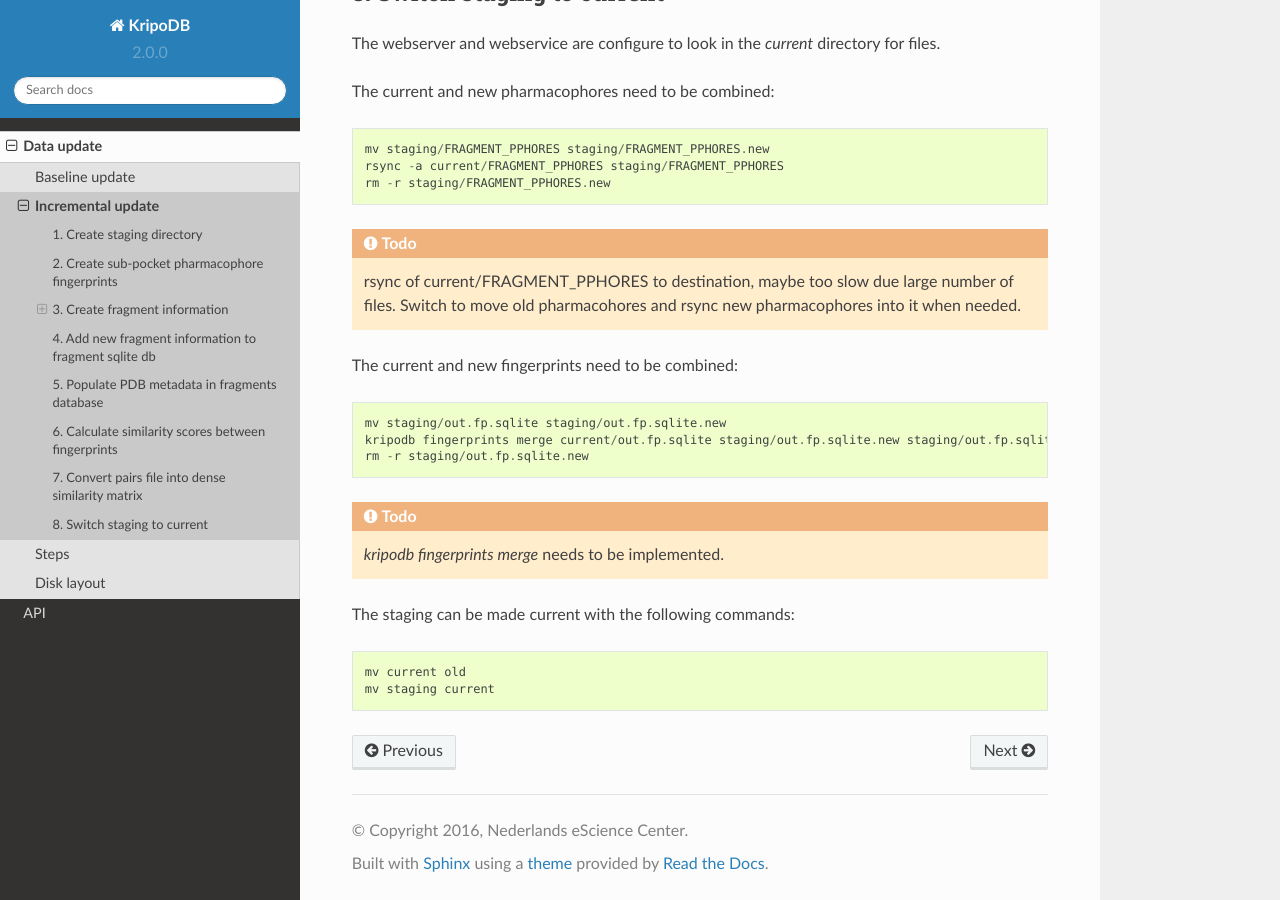
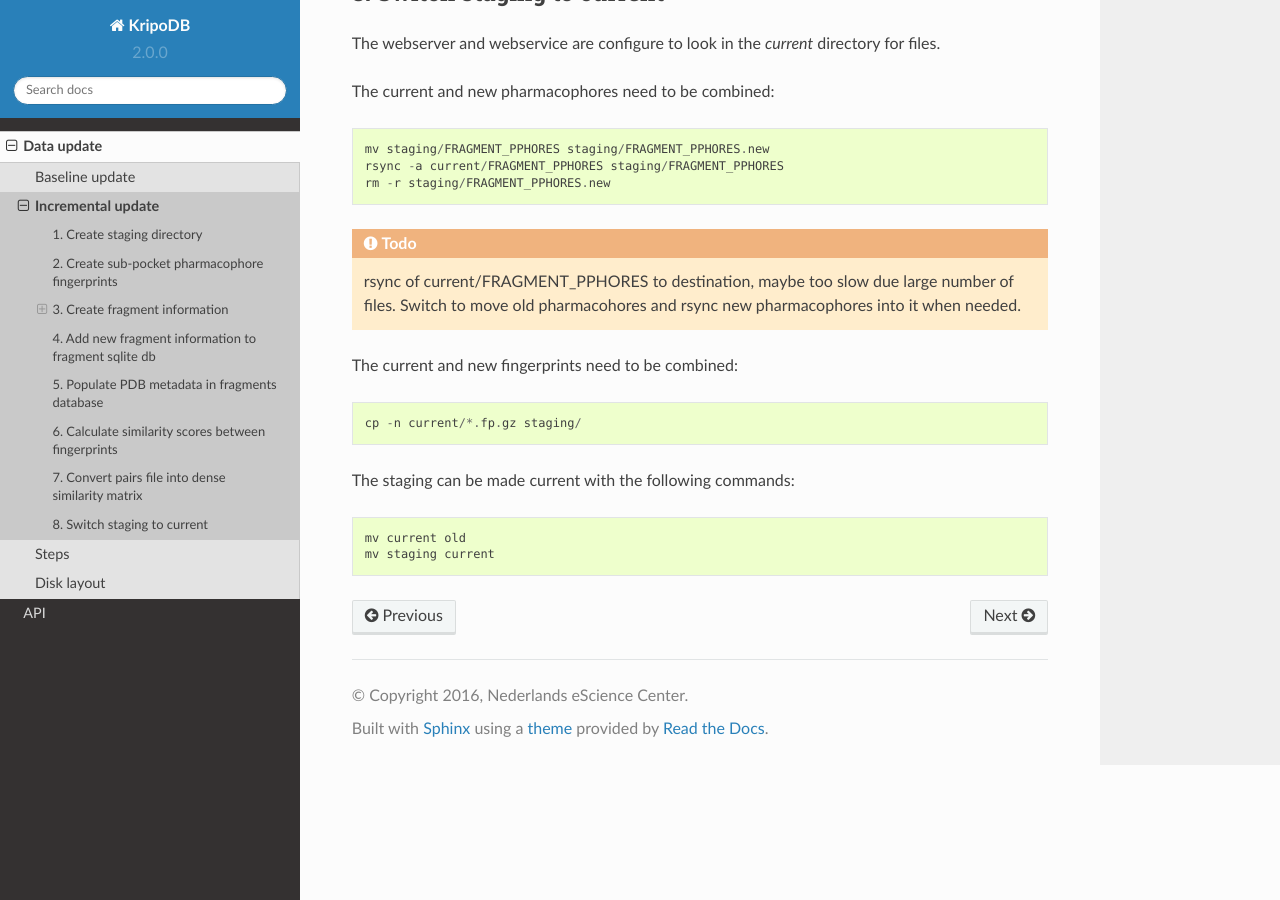
Before and after one commit to 3D-e-Chem/kripodb, a Sphinx documentation site: the page built from docs/incremental-update.rst, in a window 1280 px wide and 900 px high, scrolled down 2756 px. Built offline with Sphinx 7.4.7 and the Read the Docs theme 2.0.0, drawn with Linux system fonts in a browser that asks for light colours.

Commit message:
Copy existing fingerprints to staging, just before making staging the current dataset.
Fingerprints are stored in gzipped makebits format so no need to convert/merge to Kripodb format.

The KripoDB fingerprint format is much smaller than gzipped makebits format, but calculating similarities with KripoDB is 4x slower than using fpneigh.

```diff
--- a/docs/incremental-update.rst
+++ b/docs/incremental-update.rst
@@ -110,11 +110,7 @@ The current and new pharmacophores need to be combined::
 
 The current and new fingerprints need to be combined::
 
-    mv staging/out.fp.sqlite staging/out.fp.sqlite.new
-    kripodb fingerprints merge current/out.fp.sqlite staging/out.fp.sqlite.new staging/out.fp.sqlite
-    rm -r staging/out.fp.sqlite.new
-
-.. todo:: `kripodb fingerprints merge` needs to be implemented.
+    cp -n current/*.fp.gz staging/
 
 The staging can be made current with the following commands::
 
```
